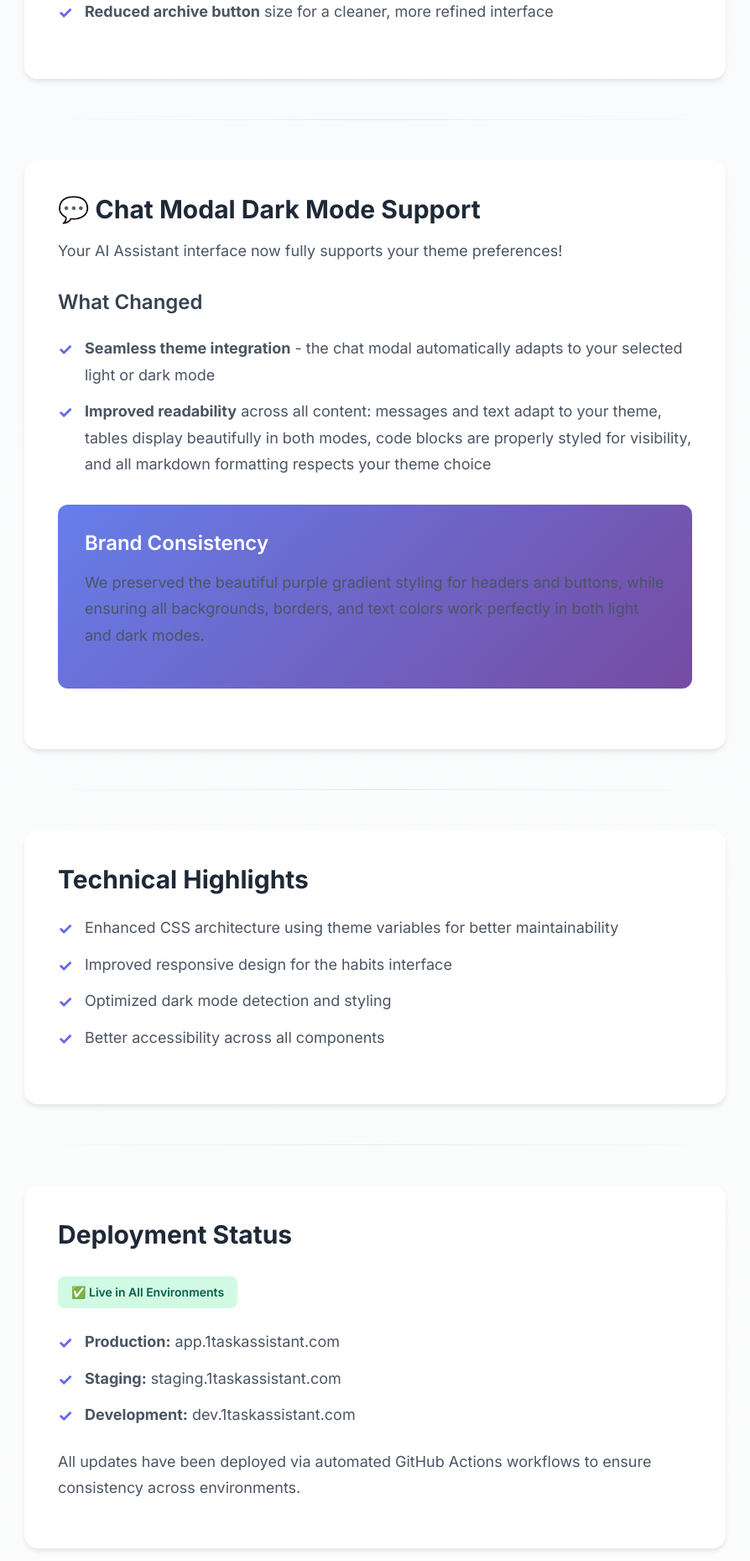
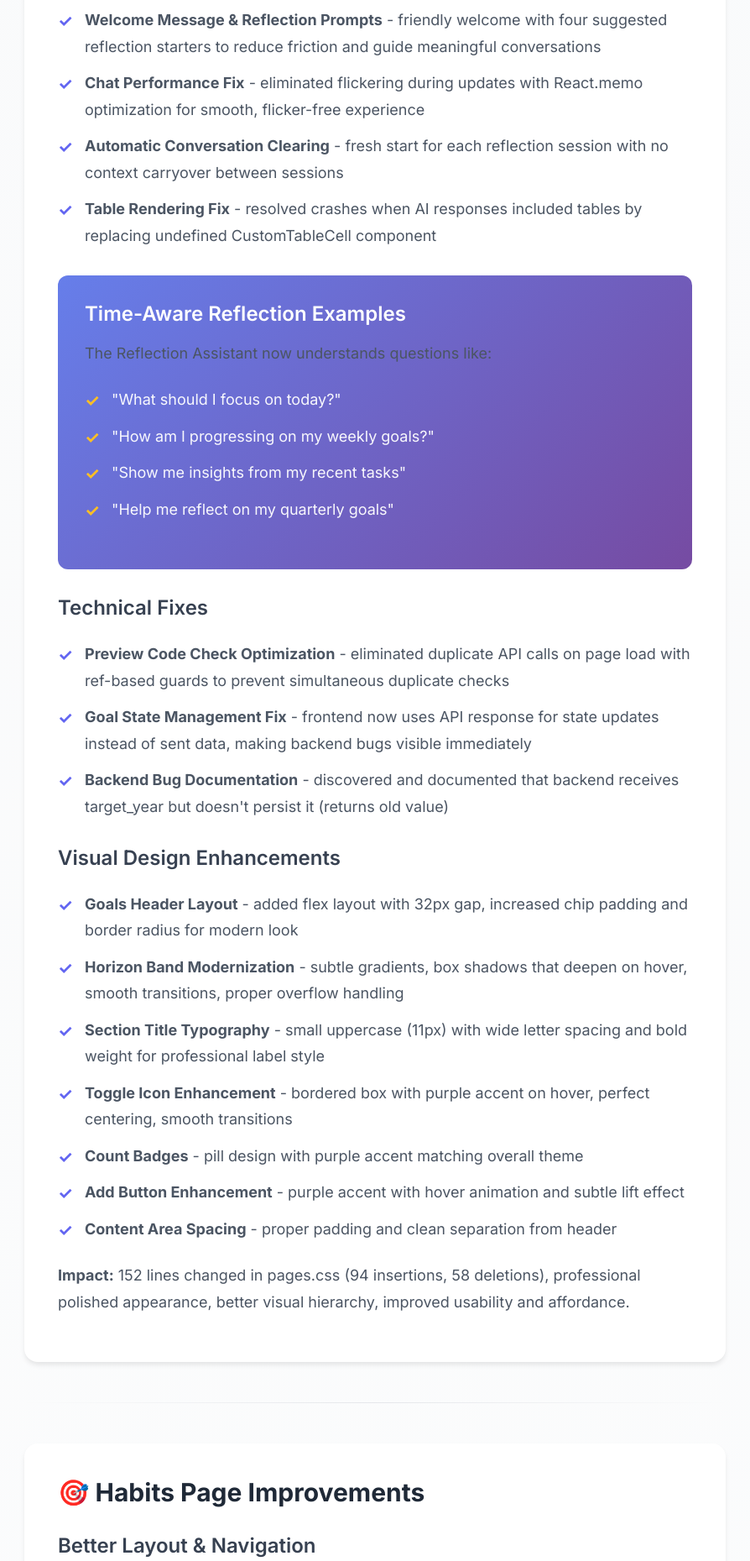
Before and after one commit to stevenmc1060/1task-website, a website: page updates.html in a window 1280 px wide. Shown: the part 790-2649 px from the top of the page at 84% size, without its empty margins (193-1087 px from the left). Drawn offline with Linux system fonts and the light colour scheme.

Commit message:
Update updates page with Jan 11 improvements and improve logo spacing

```diff
--- a/styles.css
+++ b/styles.css
@@ -204,7 +204,7 @@ h1, h2, h3, h4, h5, h6 {
 .nav-logo {
     display: flex;
     align-items: center;
-    gap: var(--space-sm);
+    gap: 0.75rem;
 }
 
 .logo {
--- a/updates.html
+++ b/updates.html
@@ -170,7 +170,7 @@
     <nav class="navbar">
         <div class="nav-container">
             <div class="nav-logo">
-                <a href="index.html" style="display: flex; align-items: center; text-decoration: none;">
+                <a href="index.html" style="display: flex; align-items: center; gap: 0.75rem; text-decoration: none;">
                     <img src="onetask-logo.png" alt="OneTaskAssistant" class="logo">
                     <span class="logo-text">OneTaskAssistant</span>
                 </a>
@@ -196,8 +196,58 @@
         <div class="updates-container">
             <div class="updates-header">
                 <h1 class="updates-title">Recent Updates & Improvements</h1>
-                <p class="updates-date">January 10, 2026</p>
+                <p class="updates-date">January 11, 2026</p>
             </div>
+
+            <!-- Goals Page & Reflection Assistant Updates -->
+            <div class="update-section">
+                <h2>🎯 Comprehensive Goals Page & Reflection Assistant Improvements</h2>
+                <div class="status-badge">✅ Live in Production</div>
+                <p>A major update spanning the Reflection Assistant (chat), Goals page technical fixes, and visual design enhancements.</p>
+
+                <h3>Reflection Assistant Enhancements</h3>
+                <ul>
+                    <li><strong>Rebranded "AI Assistant" to "Reflection Assistant"</strong> - clearer purpose communication aligned with helping users reflect on goals and progress</li>
+                    <li><strong>Time-Aware Reflection Queries</strong> - intelligent context detection for time-based queries like "today", "this week", "this month", and "this year" with automatic date range filtering</li>
+                    <li><strong>Welcome Message & Reflection Prompts</strong> - friendly welcome with four suggested reflection starters to reduce friction and guide meaningful conversations</li>
+                    <li><strong>Chat Performance Fix</strong> - eliminated flickering during updates with React.memo optimization for smooth, flicker-free experience</li>
+                    <li><strong>Automatic Conversation Clearing</strong> - fresh start for each reflection session with no context carryover between sessions</li>
+                    <li><strong>Table Rendering Fix</strong> - resolved crashes when AI responses included tables by replacing undefined CustomTableCell component</li>
+                </ul>
+
+                <div class="highlight-box">
+                    <h3>Time-Aware Reflection Examples</h3>
+                    <p>The Reflection Assistant now understands questions like:</p>
+                    <ul>
+                        <li>"What should I focus on today?"</li>
+                        <li>"How am I progressing on my weekly goals?"</li>
+                        <li>"Show me insights from my recent tasks"</li>
+                        <li>"Help me reflect on my quarterly goals"</li>
+                    </ul>
+                </div>
+
+                <h3>Technical Fixes</h3>
+                <ul>
+                    <li><strong>Preview Code Check Optimization</strong> - eliminated duplicate API calls on page load with ref-based guards to prevent simultaneous duplicate checks</li>
+                    <li><strong>Goal State Management Fix</strong> - frontend now uses API response for state updates instead of sent data, making backend bugs visible immediately</li>
+                    <li><strong>Backend Bug Documentation</strong> - discovered and documented that backend receives target_year but doesn't persist it (returns old value)</li>
+                </ul>
+
+                <h3>Visual Design Enhancements</h3>
+                <ul>
+                    <li><strong>Goals Header Layout</strong> - added flex layout with 32px gap, increased chip padding and border radius for modern look</li>
+                    <li><strong>Horizon Band Modernization</strong> - subtle gradients, box shadows that deepen on hover, smooth transitions, proper overflow handling</li>
+                    <li><strong>Section Title Typography</strong> - small uppercase (11px) with wide letter spacing and bold weight for professional label style</li>
+                    <li><strong>Toggle Icon Enhancement</strong> - bordered box with purple accent on hover, perfect centering, smooth transitions</li>
+                    <li><strong>Count Badges</strong> - pill design with purple accent matching overall theme</li>
+                    <li><strong>Add Button Enhancement</strong> - purple accent with hover animation and subtle lift effect</li>
+                    <li><strong>Content Area Spacing</strong> - proper padding and clean separation from header</li>
+                </ul>
+
+                <p><strong>Impact:</strong> 152 lines changed in pages.css (94 insertions, 58 deletions), professional polished appearance, better visual hierarchy, improved usability and affordance.</p>
+            </div>
+
+            <div class="divider"></div>
 
             <!-- Habits Page & Chat Modal Updates -->
             <div class="update-section">
@@ -254,13 +304,11 @@
             <!-- Deployment Status -->
             <div class="update-section">
                 <h2>Deployment Status</h2>
-                <div class="status-badge">✅ Live in All Environments</div>
+                <div class="status-badge">✅ Live in Production</div>
                 <ul style="margin-top: 1.5rem;">
                     <li><strong>Production:</strong> app.1taskassistant.com</li>
-                    <li><strong>Staging:</strong> staging.1taskassistant.com</li>
-                    <li><strong>Development:</strong> dev.1taskassistant.com</li>
                 </ul>
-                <p>All updates have been deployed via automated GitHub Actions workflows to ensure consistency across environments.</p>
+                <p>All updates have been deployed to production via automated GitHub Actions workflows.</p>
             </div>
 
             <div class="divider"></div>
@@ -358,13 +406,11 @@
             <!-- Deployment Status -->
             <div class="update-section">
                 <h2>Deployment Status</h2>
-                <div class="status-badge">✅ Live in All Environments</div>
+                <div class="status-badge">✅ Live in Production</div>
                 <ul style="margin-top: 1.5rem;">
                     <li><strong>Production:</strong> app.1taskassistant.com</li>
-                    <li><strong>Staging:</strong> staging.1taskassistant.com</li>
-                    <li><strong>Development:</strong> dev.1taskassistant.com</li>
                 </ul>
-                <p>All updates have been deployed via automated GitHub Actions workflows to ensure consistency across environments.</p>
+                <p>All updates have been deployed to production via automated GitHub Actions workflows.</p>
             </div>
 
             <div class="divider"></div>
```
